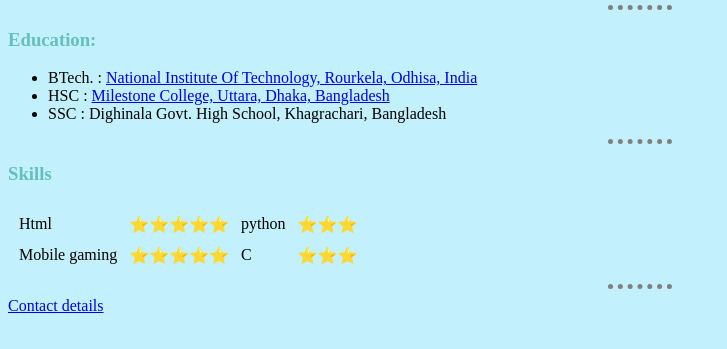
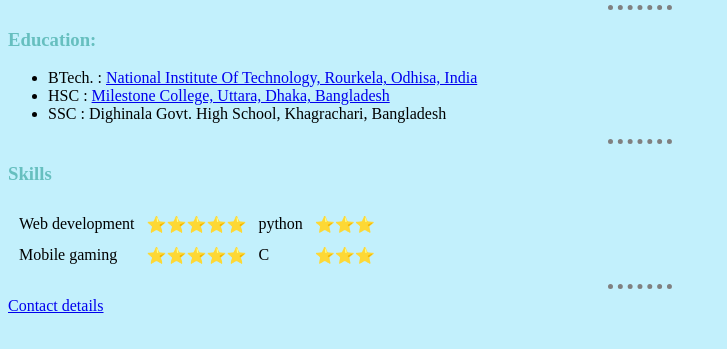
Before and after one commit to Mitayan175/cv, a plain HTML site: page index.html in a window 1280 px wide. Shown: the part 181-530 px from the top of the page, without its empty margins (0-727 px from the left). Drawn offline with Linux system fonts and the light colour scheme; files that its build step writes are made by us from their sources.

Commit message:
Update index.html

```diff
--- a/index.html
+++ b/index.html
@@ -33,7 +33,7 @@
   <h3>Skills</h3>
   <table cellspacing="10">
     <tr>
-      <td>Html</td>
+      <td>Web development</td>
       <td>⭐⭐⭐⭐⭐</td>
       <td>python</td>
       <td>⭐⭐⭐</td>
```
